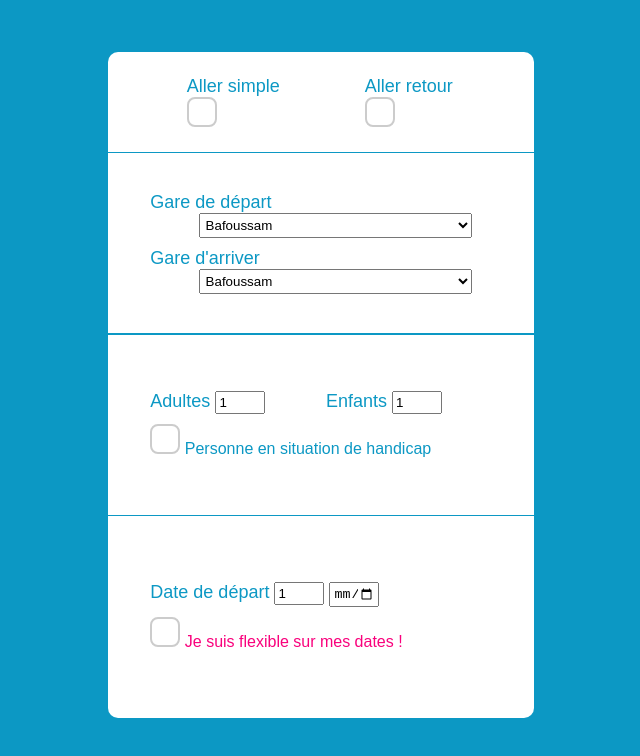
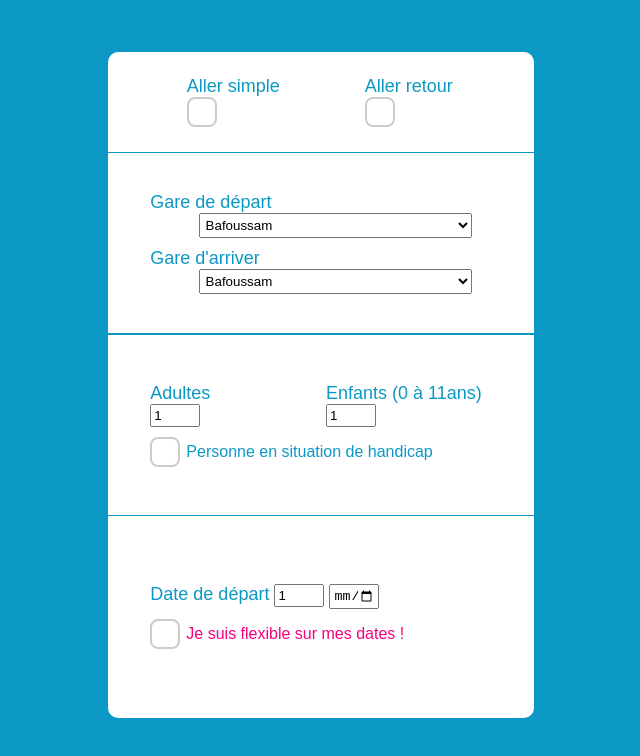
Before and after one commit to fotsoclaude/ihm-interfaces, a website: page index.html in a window 1280 px wide. Shown: the whole page, without its empty margins (319-959 px from the left). Drawn offline with Linux system fonts and the light colour scheme.

Commit message:
Person done

```diff
--- a/index.html
+++ b/index.html
@@ -53,12 +53,12 @@
         </div>
         <div class="group group--person">
             <form action="#" class="form form--person">
-                <div class="form__group">
+                <div class="form__group form__group-pers">
                     <label for="adultes" class="form__label">Adultes</label>
                     <input type="number" min="1" value="1" name="adultes" id="adultes" class="form__number">
                 </div>
-                <div class="form__group">
-                    <label for="enfants" class="form__label">Enfants</label>
+                <div class="form__group form__group-pers">
+                    <label for="enfants" class="form__label">Enfants (0 à 11ans)</label>
                     <input type="number" min="1" value="1" name="enfants" id="adultes" class="form__number">
                 </div>
                 <div class="form__group form__group--col-2">
--- a/sass/_home.scss
+++ b/sass/_home.scss
@@ -46,9 +46,17 @@
         display: grid;
 
         &-2 {
+            display: grid;
+            align-items: center;
+            grid-template-columns: 3.6rem max-content;
             grid-column: 1 / -1;
             font-size: 1.6rem;
         }
+    }
+
+    &__group-pers {
+        display: grid;
+        grid-template-columns: max-content;
     }
 
     //CUSTUMIZE RADIO & CHECKBOX BUTTON
```
Also changed, not shown: css/style.css.
